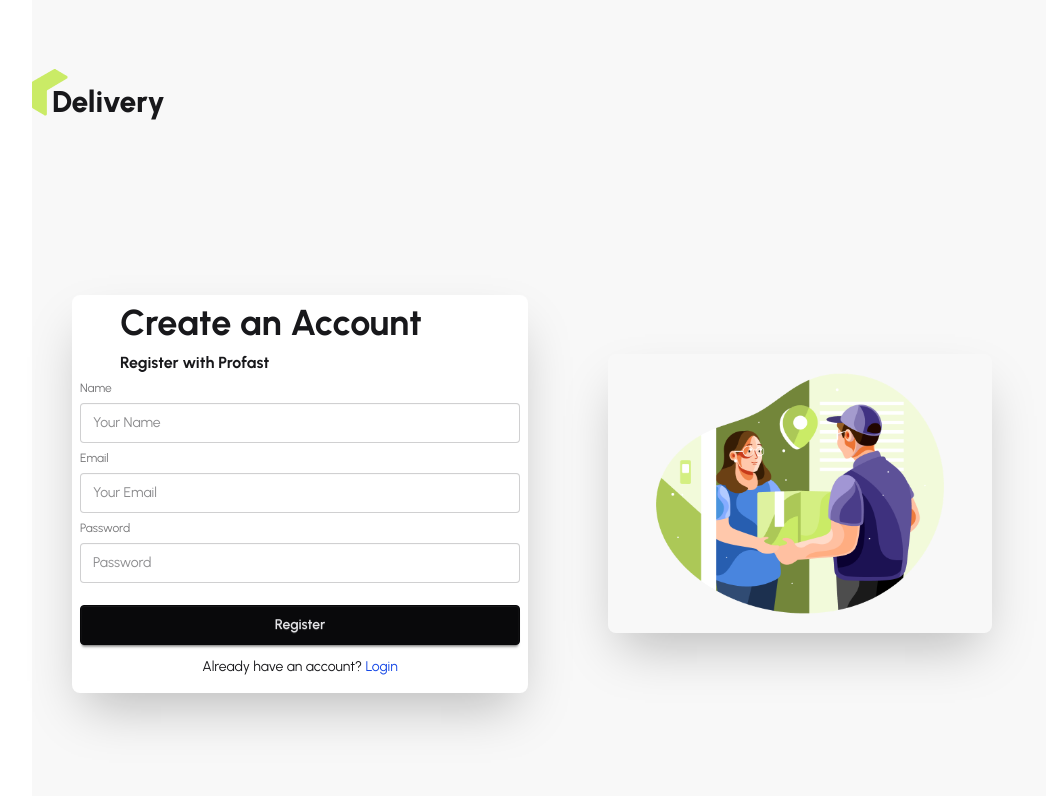
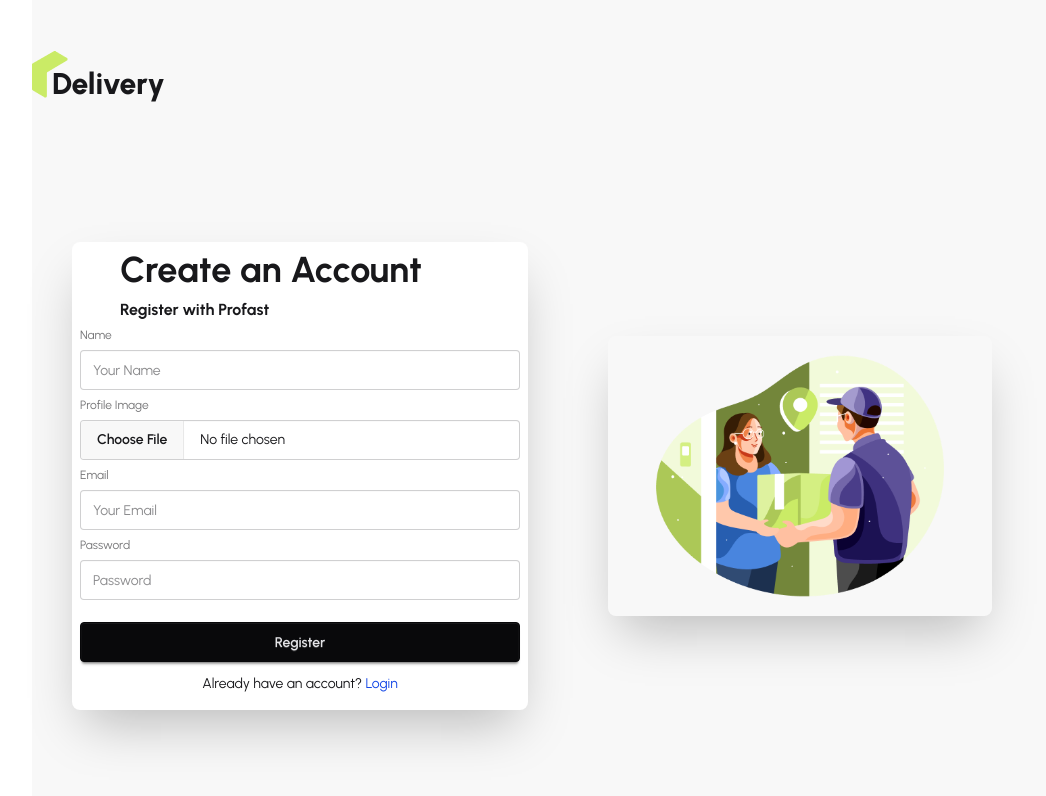
Before and after one commit to tnayem/fast-delivery-client, a React (Vite) app: page /register in a window 1280 px wide. Shown: the top 796 px of the page, without its empty margins (32-1078 px from the left). Built offline with nearby package versions, Linux system fonts and the light colour scheme; no server answers.

Commit message:
implement firebase profile update function

```diff
--- a/src/context/AuthProvider.jsx
+++ b/src/context/AuthProvider.jsx
@@ -1,6 +1,6 @@
 import React, { useEffect, useState } from 'react';
 import { AuthContext } from './AuthContext';
-import { createUserWithEmailAndPassword, GoogleAuthProvider, onAuthStateChanged, signInWithEmailAndPassword, signInWithPopup, signOut } from 'firebase/auth';
+import { createUserWithEmailAndPassword, GoogleAuthProvider, onAuthStateChanged, signInWithEmailAndPassword, signInWithPopup, signOut, updateProfile } from 'firebase/auth';
 import { auth } from '../firebase/firebase.init';
 
 const AuthProvider = ({children}) => {
@@ -29,6 +29,10 @@ const AuthProvider = ({children}) => {
         setLoading(true)
        return signInWithPopup(auth,googleProvider)
     }
+    // Update User
+    const updateUser=(updateData)=>{
+        return updateProfile(auth.currentUser,updateData)
+    }
     // Observer
     useEffect(()=>{
         const unSubscribe = onAuthStateChanged(auth,currentUser=>{
@@ -46,6 +50,7 @@ const AuthProvider = ({children}) => {
     loading,
     logOut,
     googleSignUp,
+    updateUser
 
 
     }
--- a/src/pages/Authentication/Login/Register.jsx
+++ b/src/pages/Authentication/Login/Register.jsx
@@ -2,20 +2,41 @@ import React from 'react';
 import { useForm } from 'react-hook-form';
 import useAuth from '../../../hooks/useAuth';
 import { Link, useLocation, useNavigate } from 'react-router';
+import axios from 'axios';
 
 const Register = () => {
-    const {createUser} = useAuth()
+    const { createUser,updateUser} = useAuth()
     const location = useLocation()
     const from = location?.state || '/'
     const navigate = useNavigate()
     const { register, handleSubmit, formState: { errors }, } = useForm()
-    const onSubmit = data => {
-        createUser(data.email,data.password)
+    const imageKey = import.meta.env.VITE_image_api_key
+    const imageUploadUrl = `https://api.imgbb.com/1/upload?key=${imageKey}`;
+    const onSubmit = async(data) => {
+        const imageFile = data.image[0];
+        const formData = new FormData();
+        formData.append('image',imageFile)
+        const imageRes = await axios.post(imageUploadUrl,formData)
+        const photoUrl = (imageRes.data.data.display_url);
+        // Create user
+        createUser(data.email, data.password)
+            .then(result => {
+                // Update Mongodb
+                // Update profile in firebase
+                updateUser({
+                    displayName:data.name,
+                    photoURL:photoUrl
+                })
                 .then(result=>{
+                    console.log(result);
+                })
+                .catch(err=>{
+                    console.log(err);
+                })
                 console.log(result.user);
                 navigate(from)
             })
-        .catch(error=>{
+            .catch(error => {
                 console.log(error);
             })
     }
@@ -29,6 +50,19 @@ const Register = () => {
                     <label className="label">Name</label>
                     <input {...register("name", { required: true })} type="text" className="input w-full" placeholder="Your Name" />
                     {errors.name && <p className='text-red-700'>Name is Required</p>}
+                    {/* Image upload */}
+                    <label className="label">Profile Image</label>
+                    <input
+                        type="file"
+                        accept="image/*"
+                        className="file-input file-input-bordered w-full"
+                        {...register("image", {
+                            required: "Profile image is required",
+                        })}
+                    />
+                    {errors.image && (
+                        <p className="text-red-700">{errors.image.message}</p>
+                    )}
                     {/* Email Input */}
                     <label className='label'>Email</label>
                     <input {...register("email", {
@@ -37,7 +71,7 @@ const Register = () => {
                             value: /^[^\s@]+@[^\s@]+\.[^\s@]+$/,
                             message: "Please enter a valid email address",
                         }
-                    })} type='email' placeholder='Your Email' className='input w-full'/>
+                    })} type='email' placeholder='Your Email' className='input w-full' />
                     {errors.email && <p className='text-red-700'>{errors.email.message}</p>}
                     {/* Password Input */}
                     <label className="label">Password</label>
```
Lines whose indentation alone changed are shown as unchanged.
